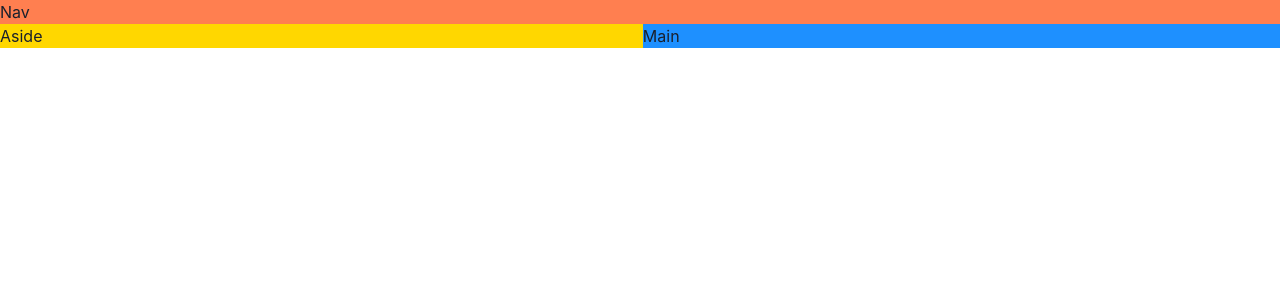
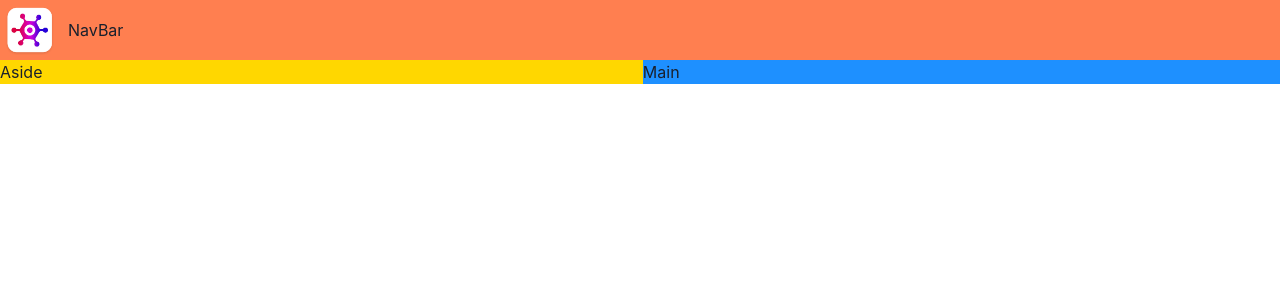
Before and after one commit to rodrigoBdsS/game-hub, a React (Vite) app: page / in a window 1280 px wide. Shown: the top 300 px of the page. Built offline with nearby package versions, Linux system fonts and the light colour scheme.

Commit message:
Adding a navbar

```diff
--- a/src/App.tsx
+++ b/src/App.tsx
@@ -1,4 +1,6 @@
 import { Grid, GridItem, Show } from "@chakra-ui/react";
+
+import NavBar from "./components/NavBar";
 
 function App() {
   return (
@@ -9,7 +11,7 @@
       }}
     >
       <GridItem area="nav" bg="coral">
-        Nav
+        <NavBar />
       </GridItem>
       <Show above="lg">
         <GridItem area="aside" bg="gold">
--- /dev/null
+++ b/src/components/NavBar.tsx
@@ -0,0 +1,13 @@
+import { HStack, Image, Text } from "@chakra-ui/react";
+import logo from "../assets/logo.webp";
+
+const NavBar = () => {
+  return (
+    <HStack>
+      <Image src={logo} boxSize="60px" />
+      <Text>NavBar</Text>
+    </HStack>
+  );
+};
+
+export default NavBar;
```
Also changed, not shown: src/assets/logo.webp (added).
